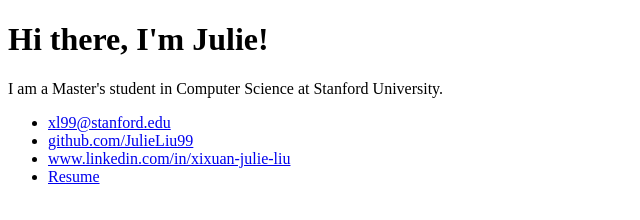
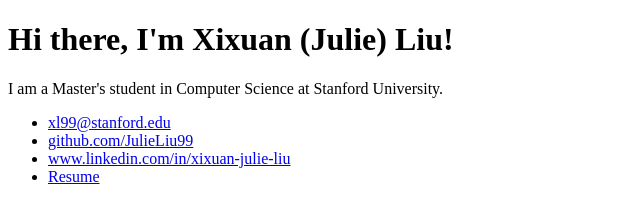
Before and after one commit to JulieLiu99/JulieLiu99.github.io, a plain HTML site: page index.html in a window 1280 px wide. Shown: the whole page, without its empty margins (0-640 px from the left). Drawn offline with Linux system fonts and the light colour scheme.

Commit message:
Update index.html

```diff
--- a/index.html
+++ b/index.html
@@ -6,7 +6,7 @@
   <body>
     <div class="container">
       <div class="blurb">
-        <h1>Hi there, I'm Julie!</h1>
+        <h1>Hi there, I'm Xixuan (Julie) Liu!</h1>
         <p>I am a Master's student in Computer Science at Stanford University.</p>
       </div>
     </div>
```
